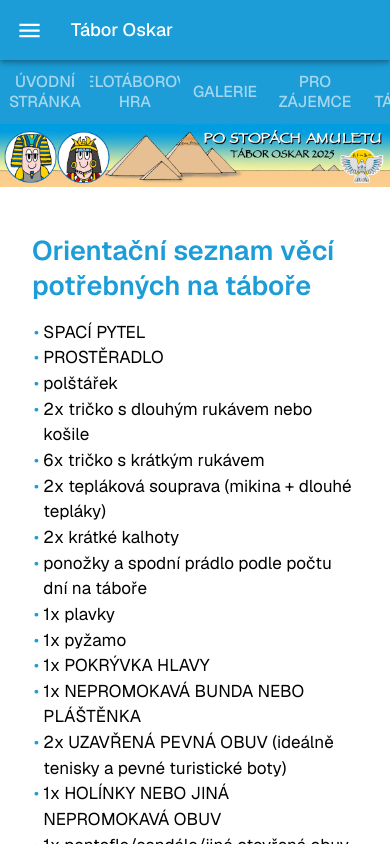
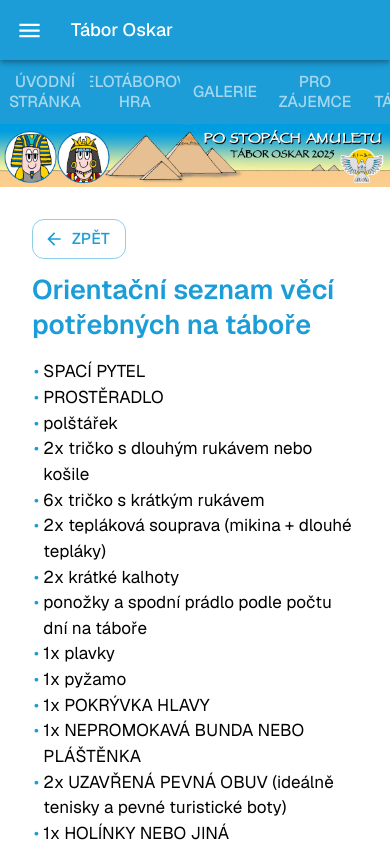
Before and after one commit to the-Radek/oskar-web, a Next.js app: page /pro-zajemce/pred-odjezdem in a window 390 px wide. Shown: the top 844 px of the page. Built offline with nearby package versions, Linux system fonts and the light colour scheme; what @mui/material-nextjs would draw is missing.

Commit message:
go-back button

```diff
--- a/src/app/pro-zajemce/pred-odjezdem/page.module.css
+++ b/src/app/pro-zajemce/pred-odjezdem/page.module.css
@@ -1,3 +1,15 @@
+.go-back {
+  float: right;
+  margin-left: calc(2 * var(--mui-spacing, 8px));
+
+  @media (max-width: 600px) {
+    display: flex;
+    width: max-content;
+    float: none;
+    margin-left: auto;
+  }
+}
+
 .checklist {
   display: column;
   columns: 2;
--- a/src/app/pro-zajemce/pred-odjezdem/page.tsx
+++ b/src/app/pro-zajemce/pred-odjezdem/page.tsx
@@ -6,12 +6,24 @@ import appConfig from '../../app.config.json';
 import styles from './page.module.css';
 import config from './page.config.json';
 import metadataJson from './metadata.json';
+import RouterLink from '@/components/navigation/RouterLink';
+import Button from '@mui/material/Button';
+import ArrowBackIcon from '@mui/icons-material/ArrowBack';
 
 export const metadata: Metadata = metadataJson;
 
 export default function BeforeDeparture() {
   return (
     <main>
+      <Button
+        component={RouterLink}
+        href="/pro-zajemce"
+        variant="outlined"
+        startIcon={<ArrowBackIcon />}
+        className={styles['go-back']}
+      >
+        Zpět
+      </Button>
       <section>
         <Typography variant="h2">Orientační seznam věcí potřebných na táboře</Typography>
         <ul className={styles.checklist}>
--- a/src/components/navigation/MenuPagination/menu-pagination.component.tsx
+++ b/src/components/navigation/MenuPagination/menu-pagination.component.tsx
@@ -29,6 +29,7 @@ export default function MenuPagination(props: MenuPaginationProps) {
     <>
       <ButtonGroup component="nav" {...rest}>
         <Button
+          aria-label="previous"
           component={RouterLink}
           href={pages[current - 1]?.href ?? ''}
           disabled={current === 0}
@@ -45,6 +46,7 @@ export default function MenuPagination(props: MenuPaginationProps) {
           {label ?? pages[current].label}
         </Button>
         <Button
+          aria-label="next"
           component={RouterLink}
           href={pages[current + 1]?.href ?? ''}
           disabled={current === pages.length - 1}
```
